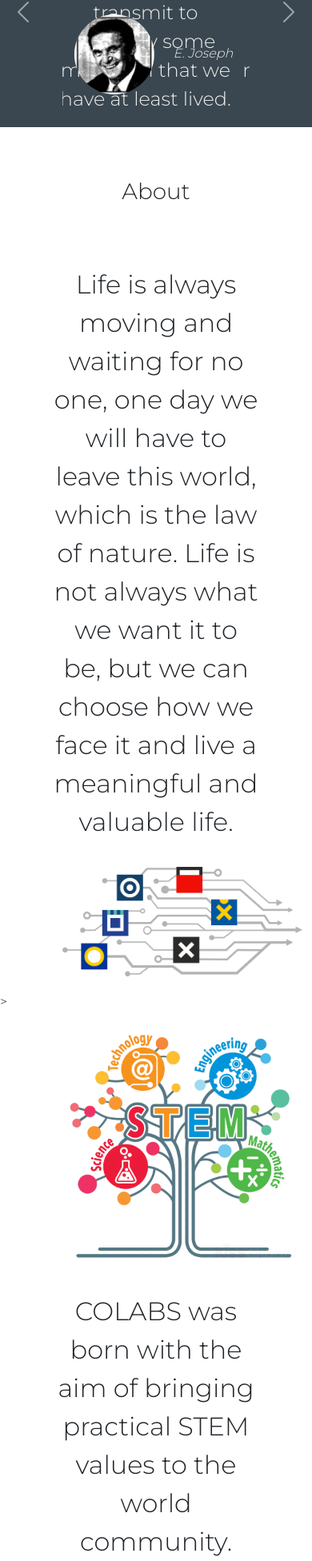
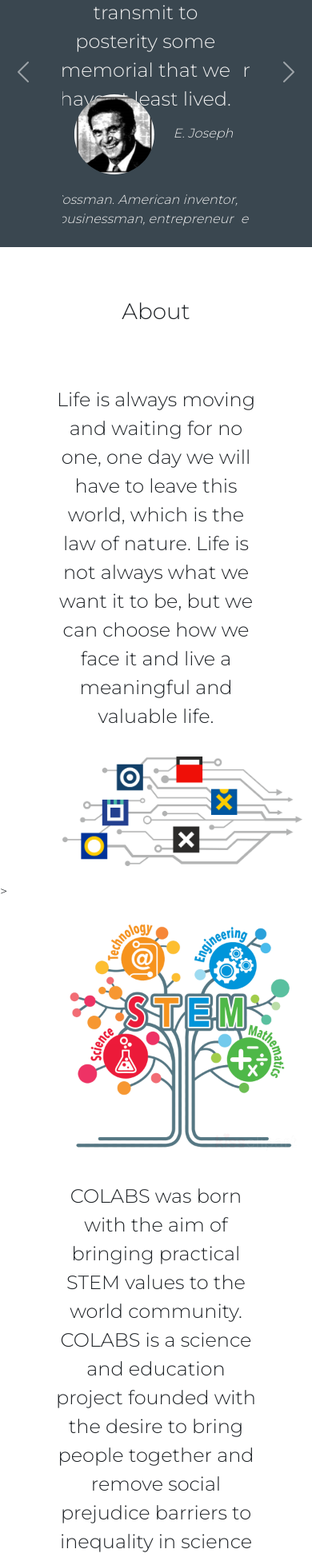
Before and after one commit to macnamtran/colabs, a plain HTML site: page index.html in a window 390 px wide. Shown: the part 1124-3076 px from the top of the page at 80% size. Drawn offline with nearby package versions, Linux system fonts and the light colour scheme.

Commit message:
Add files via upload

```diff
--- a/css/styles.css
+++ b/css/styles.css
@@ -1,5 +1,7 @@
 body {
   font-family: "Montserrat", sans-serif;
+  margin: 0;
+  padding: 0;
 }
 
 .padding-default {
@@ -95,6 +97,14 @@ body {
   margin: 20px;
 }
 
+@media (max-width: 1028px) {
+  .carousel-item {
+    height: 400px;
+  }
+  .quote-text {
+    height: 200px;
+  }
+}
 /* About */
 
 #about {
@@ -126,13 +136,13 @@ body {
   .about-text-left {
     padding: 2rem 0;
     text-align: center;
-    font-size: 2rem;
+    font-size: 1.5rem;
     font-weight: 300;
   }
   .about-text-right {
     padding: 2rem 0;
     text-align: center;
-    font-size: 2rem;
+    font-size: 1.5rem;
     font-weight: 300;
   }
   .about-picture-left {
```
